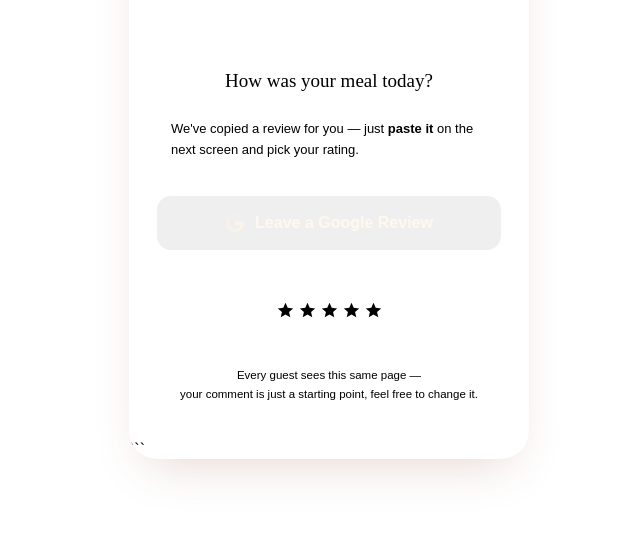
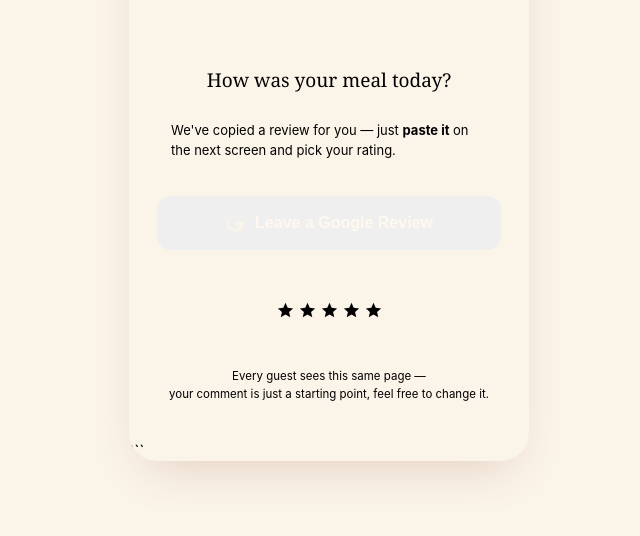
Before and after one commit to indsahilsharma-pixel/Review-page, a plain HTML site: page index.html in a window 1280 px wide. Shown: the part 320-856 px from the top of the page, without its empty margins (311-951 px from the left). Drawn offline with Linux system fonts and the light colour scheme.

Commit message:
index.html

```diff
--- a/index.html
+++ b/index.html
@@ -5,24 +5,25 @@
 <meta charset="UTF-8">
 <meta name="viewport" content="width=device-width, initial-scale=1.0">
 <title>I-N Kitchen & Halal food store — Review</title>
+<link rel="preconnect" href="https://fonts.googleapis.com">
+<link rel="preconnect" href="https://fonts.gstatic.com" crossorigin>
+<link href="https://fonts.googleapis.com/css2?family=Fraunces:opsz,wght@9..144,500;9..144,600&family=Manrope:wght@400;500;600;700&display=swap" rel="stylesheet">
 <style>
-  @import url('https://fonts.googleapis.com/css2?family=Fraunces:opsz,wght@9..144,500;9..144,600&family=Manrope:wght@400;500;600;700&display=swap');
-
-:root {
-–spice: #B54834;
-–spice-dark: #8E3626;
-–turmeric: #E0A94B;
-–cream: #FBF4E9;
-–paper: #FFFFFF;
-–ink: #2A211C;
-–ink-soft: #6B5D53;
-}
+  :root {
+    --spice: #B54834;
+    --spice-dark: #8E3626;
+    --turmeric: #E0A94B;
+    --cream: #FBF4E9;
+    --paper: #FFFFFF;
+    --ink: #2A211C;
+    --ink-soft: #6B5D53;
+  }
 
 - { box-sizing: border-box; margin: 0; padding: 0; }
-  html, body { height: 100%; }
+  html, body { height: 100%; background: #FBF4E9; }
 
 body {
-font-family: ‘Manrope’, sans-serif;
+font-family: ‘Manrope’, -apple-system, BlinkMacSystemFont, ‘Segoe UI’, sans-serif;
 background: var(–cream);
 color: var(–ink);
 display: flex;
@@ -74,7 +75,7 @@ justify-content: center;
 .mark svg { width: 22px; height: 22px; }
 
 .top h1 {
-font-family: ‘Fraunces’, serif;
+font-family: ‘Fraunces’, Georgia, serif;
 font-weight: 600;
 font-size: 22px;
 color: #FFF8EF;
@@ -93,7 +94,7 @@ text-align: center;
 }
 
 .prompt {
-font-family: ‘Fraunces’, serif;
+font-family: ‘Fraunces’, Georgia, serif;
 font-size: 19px;
 font-weight: 500;
 line-height: 1.45;
```
